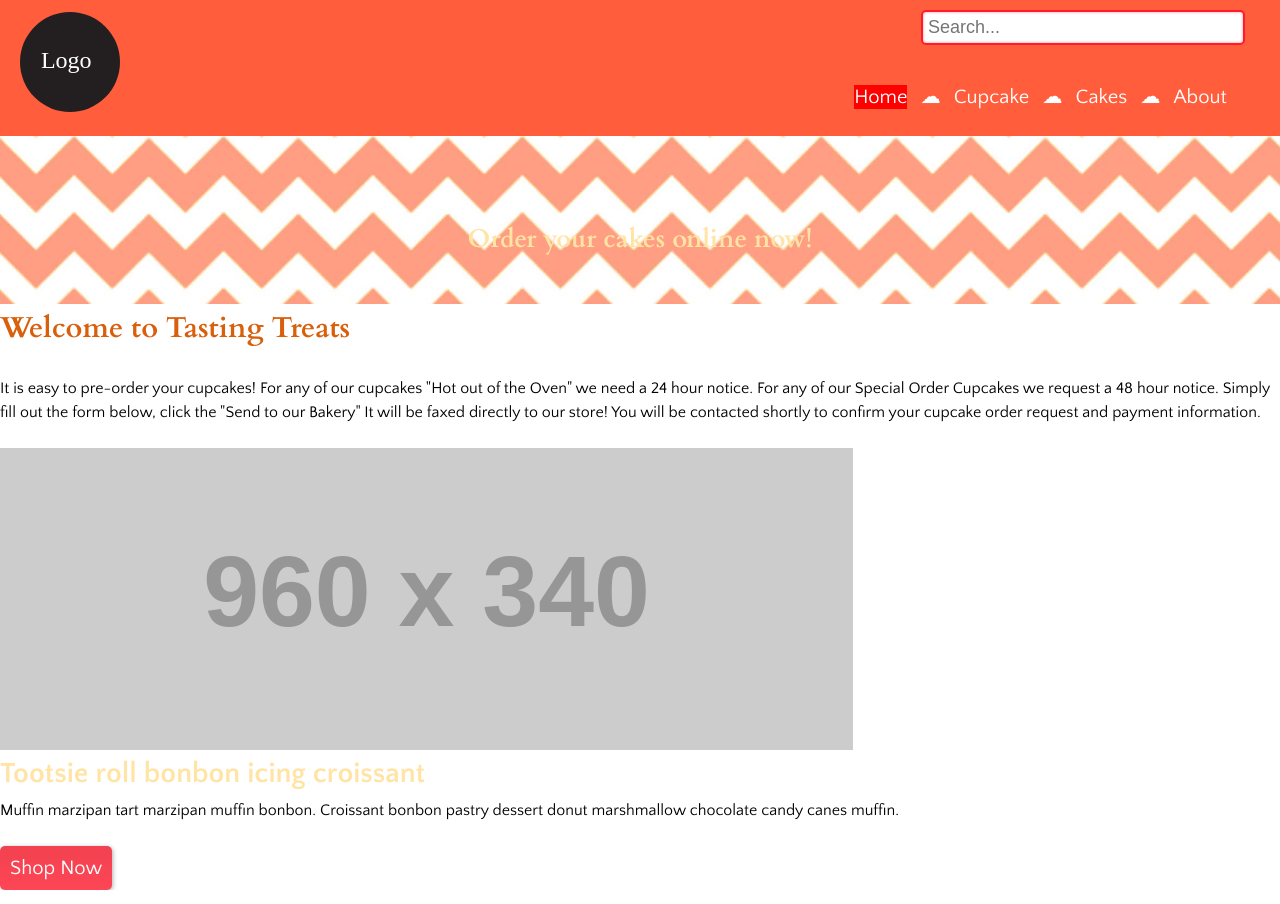
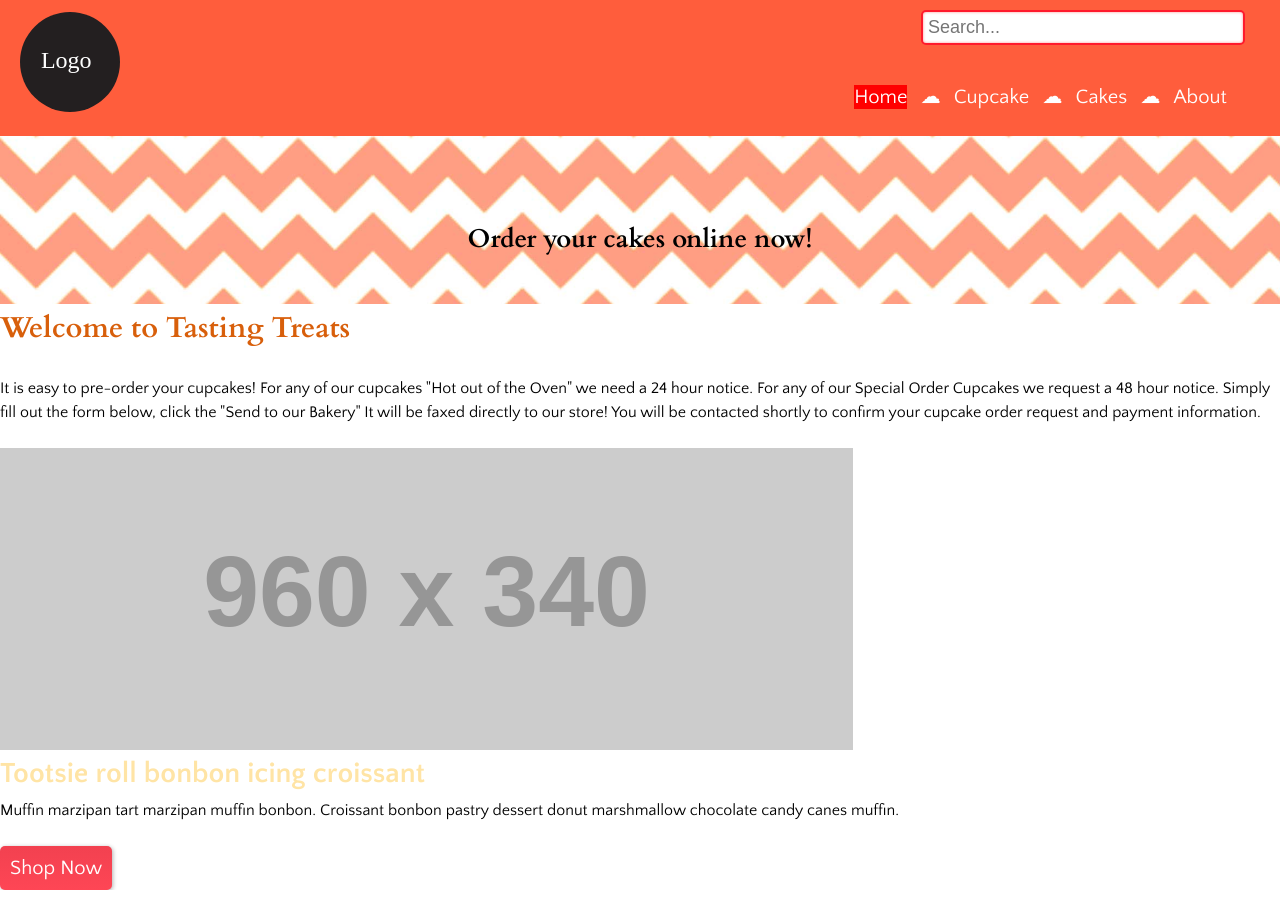
Before and after one commit to mBluebear/ecommerce-website, a Jekyll site: the page built from index.html, in a window 1280 px wide. Shown: the top 904 px of the page. Built offline with Jekyll 4.4.1, drawn with Linux system fonts in a browser that asks for light colours; grey boxes are pictures that could not be loaded.

Commit message:
added banner.html

```diff
--- /dev/null
+++ b/_includes/banner.html
@@ -0,0 +1,4 @@
+<div class="banner">
+    <img class="img-flex" src="{{site.baseurl}}/images/banner.jpg" alt="">
+    <h2>Order your favorite cakes now!</h2>
+</div>
--- a/_includes/promo-small.html
+++ b/_includes/promo-small.html
@@ -1,7 +1,7 @@
 <div class="promo-small">
     <img class="img-flex" src="{{site.baseurl}}/images/{{include.image}}" alt="">
     <div class="gutter">
-    <h2>{{include.title}}</h2>
-    <p>{{include.desc}}</p>
+        <h2>{{include.title}}</h2>
+        <p>{{include.desc}}</p>
     </div>
 </div>
--- a/css/header.css
+++ b/css/header.css
@@ -10,5 +10,5 @@
 }
 
 .banner h2 {
-    color: #ffe4a5;
+    color: #000000;
 }
```
